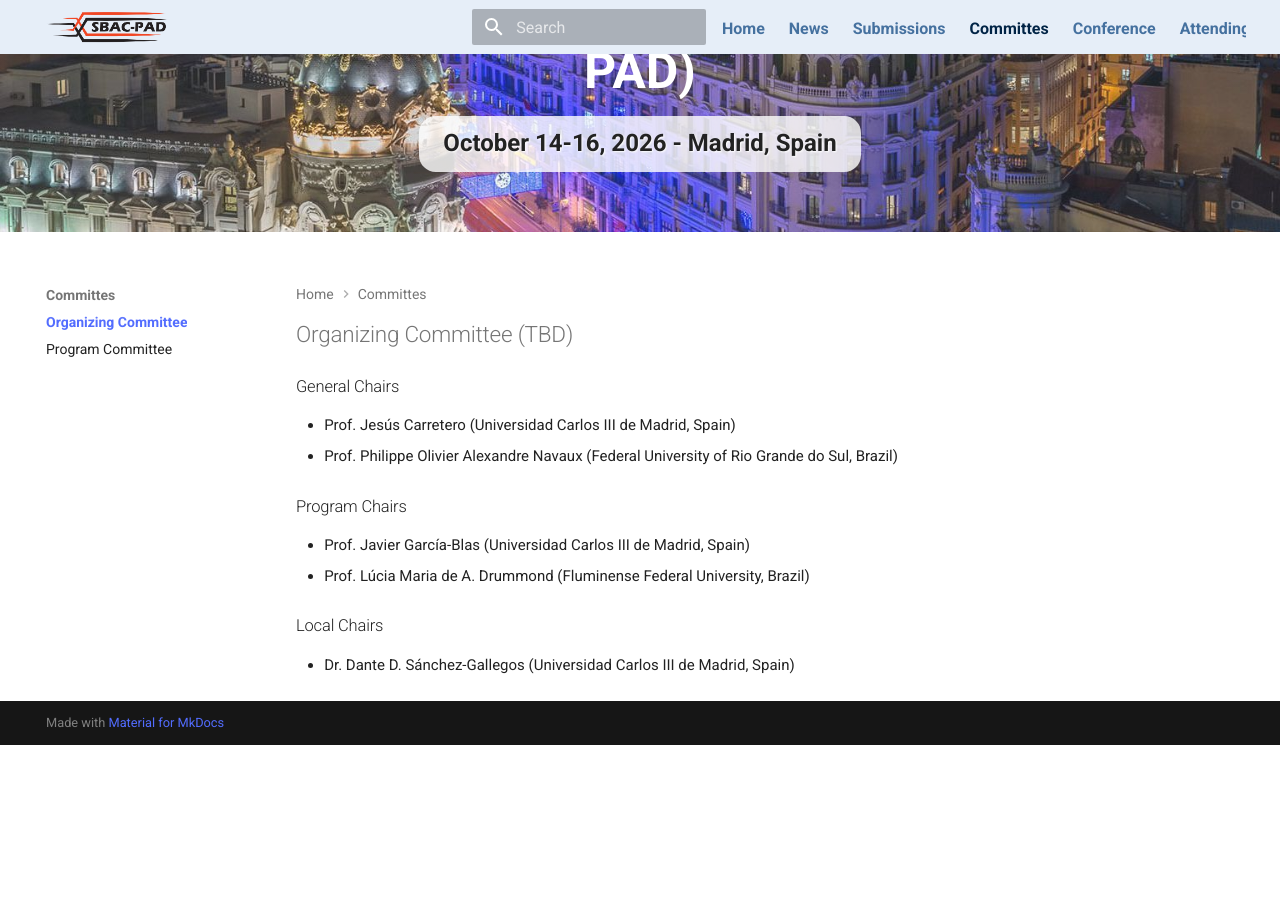
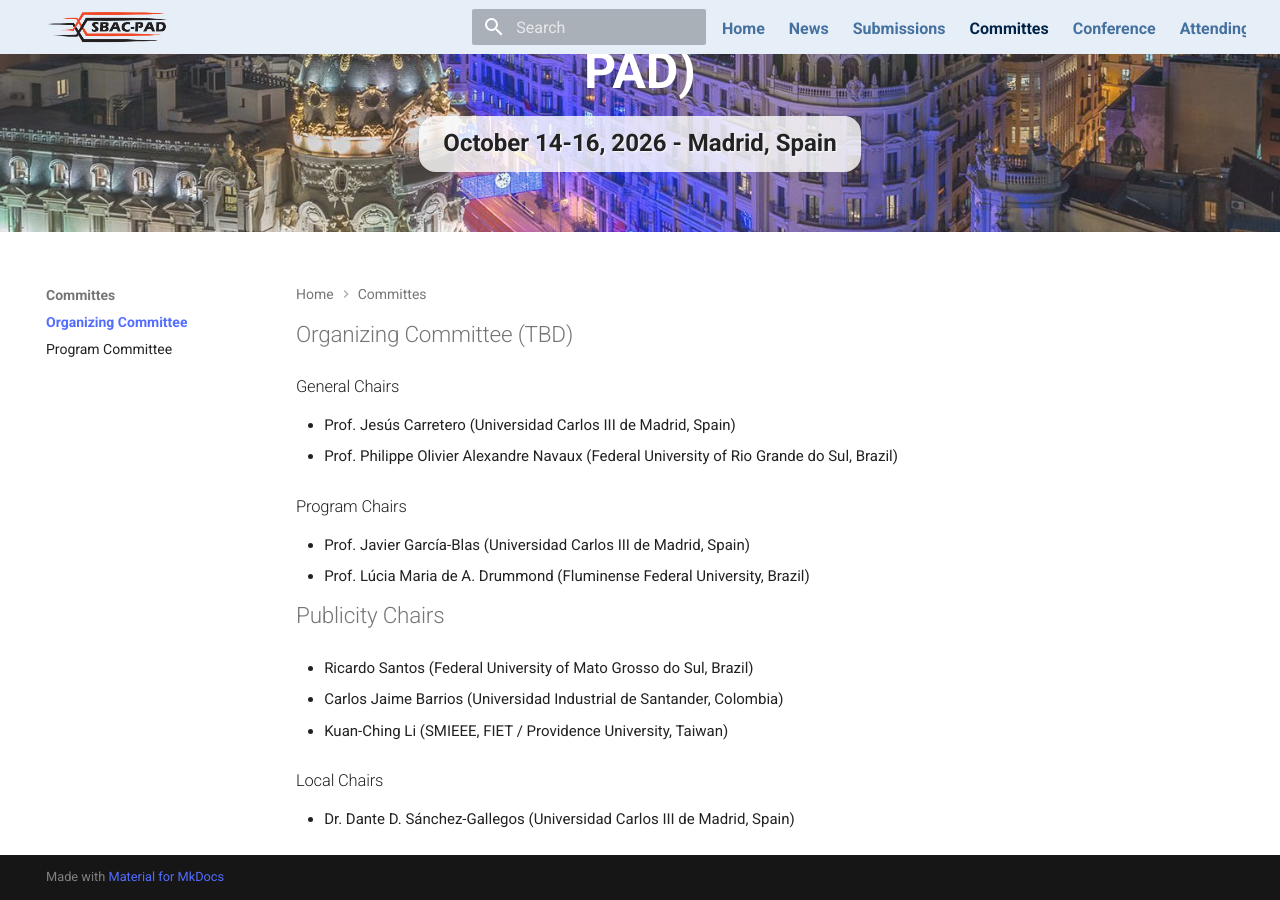
Before and after one commit to CoCo-ARCOS/sbac-pad2026, an MkDocs documentation site: the page built from docs/committees/organizing-committee.md, in a window 1280 px wide and 900 px high, scrolled down 264 px. Built offline with MkDocs 1.6.1 and Material for MkDocs 9.7.7, drawn with Linux system fonts in a browser that asks for light colours; before the commit the page ends 1009 px from its top, so only the background shows below that.

Commit message:
organizing changed

```diff
--- a/docs/committees/organizing-committee.md
+++ b/docs/committees/organizing-committee.md
@@ -15,5 +15,11 @@ hide:
 * Prof. Javier García-Blas (Universidad Carlos III de Madrid, Spain)
 * Prof. Lúcia Maria de A. Drummond (Fluminense Federal University, Brazil)
 
+# Publicity Chairs
+
+* Ricardo Santos (Federal University of Mato Grosso do Sul, Brazil)
+* Carlos Jaime Barrios (Universidad Industrial de Santander, Colombia)
+* Kuan-Ching Li (SMIEEE, FIET / Providence University, Taiwan)
+
 ## Local Chairs
 * Dr. Dante D. Sánchez-Gallegos (Universidad Carlos III de Madrid, Spain)
```
Also changed, not shown: docs/committees/program-committee.md (+0 -6 lines).
